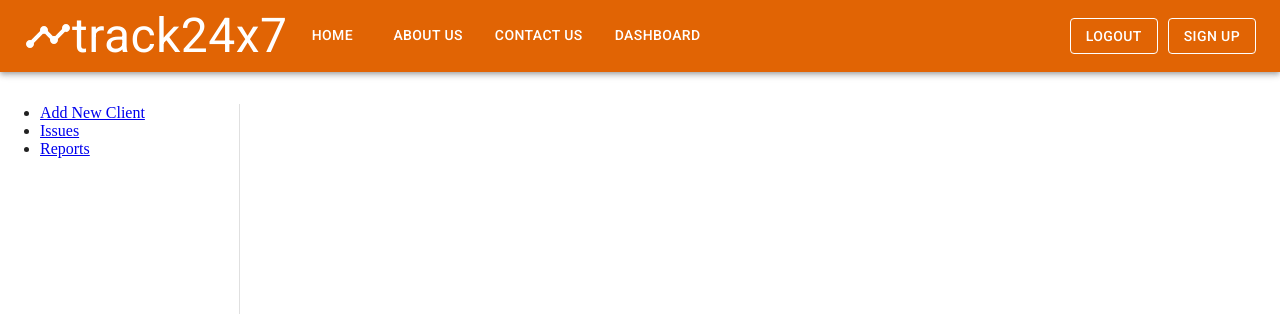
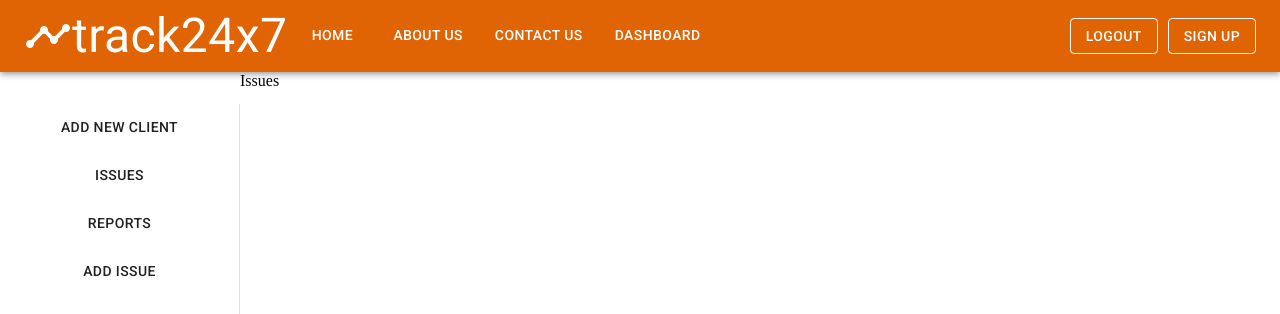
Before and after one commit to rmrokon/track24x7, a React (Create React App) app: page /dashboard in a window 1280 px wide. Shown: the top 314 px of the page. Built offline with nearby package versions, Linux system fonts and the light colour scheme; no server answers.

Commit message:
dashboard tabs implemented

```diff
--- a/src/App.js
+++ b/src/App.js
@@ -13,6 +13,7 @@ import store from './redux/store';
 import Login from "./components/Authentication/Login";
 import SignUp from "./components/Authentication/SignUp";
 import RequireAuth from "./components/Authentication/RequireAuth";
+import AddIssue from "./components/Dashboard/AddIssue";
 
 
 function App() {
@@ -33,9 +34,11 @@ function App() {
             <Route path="/dashboard" element={<RequireAuth>
               <Dashboard></Dashboard>
             </RequireAuth>}>
-              <Route path="addClient" element={<AddClient></AddClient>}></Route>
+              <Route index element={<Issues></Issues>}></Route>
               <Route path="issues" element={<Issues></Issues>}></Route>
+              <Route path="addClient" index element={<AddClient></AddClient>}></Route>
               <Route path="reports" element={<Reports></Reports>}></Route>
+              <Route path="addIssue" element={<AddIssue></AddIssue>}></Route>
             </Route>
 
 
--- /dev/null
+++ b/src/components/Dashboard/AddIssue.js
@@ -0,0 +1,7 @@
+import React from 'react'
+
+export default function AddIssue() {
+    return (
+        <div>AddIssue</div>
+    )
+}
--- a/src/components/Dashboard/Dashboard.js
+++ b/src/components/Dashboard/Dashboard.js
@@ -1,5 +1,5 @@
-import { Grid, Typography, Paper, Drawer, IconButton, Box } from '@mui/material'
-import React from 'react';
+import { Grid, Typography, Paper, Drawer, IconButton, Box, Tabs, Tab } from '@mui/material'
+import React, { useState } from 'react';
 import { Link as RouterLink, Outlet } from "react-router-dom";
 import ExitToAppTwoToneIcon from '@mui/icons-material/ExitToAppTwoTone';
 import { toggleDrawer } from '../../redux';
@@ -25,7 +25,8 @@ const drawerWidth = 240;
 
 function Dashboard() {
     const drawerOpen = useSelector(state => state.drawerOpen);
-    const dispatch = useDispatch()
+    const dispatch = useDispatch();
+    const [value, setvalue] = useState(0);
 
     return (
         <Box>
@@ -54,11 +55,18 @@ function Dashboard() {
                             '& .MuiDrawer-paper': { boxSizing: 'border-box', width: drawerWidth },
                         }}
                     >
-                        <ul>
-                            <li><RouterLink to='/dashboard/addClient'>Add New Client</RouterLink></li>
-                            <li><RouterLink to='/dashboard/issues'>Issues</RouterLink></li>
-                            <li><RouterLink to='/dashboard/reports'>Reports</RouterLink></li>
-                        </ul>
+                        <Tabs
+                            textColor="white"
+                            value={value}
+                            indicatorColor="white"
+                            orientation='vertical'
+                            onChange={(e, value) => setvalue(value)}>
+
+                            <Tab component={RouterLink} to="/dashboard/addClient" label="Add New Client" />
+                            <Tab component={RouterLink} to="/dashboard/issues" label="Issues" />
+                            <Tab component={RouterLink} to="/dashboard/reports" label="Reports" />
+                            <Tab component={RouterLink} to="/dashboard/addIssue" label="Add Issue" />
+                        </Tabs>
 
                     </Drawer>
                     <Drawer
@@ -69,11 +77,18 @@ function Dashboard() {
                         }}
                         open
                     >
-                        <ul>
-                            <li><RouterLink to='/dashboard/addClient'>Add New Client</RouterLink></li>
-                            <li><RouterLink to='/dashboard/issues'>Issues</RouterLink></li>
-                            <li><RouterLink to='/dashboard/reports'>Reports</RouterLink></li>
-                        </ul>
+                        <Tabs
+                            textColor="white"
+                            value={value}
+                            indicatorColor="white"
+                            orientation='vertical'
+                            onChange={(e, value) => setvalue(value)}>
+
+                            <Tab component={RouterLink} to="/dashboard/addClient" label="Add New Client" />
+                            <Tab component={RouterLink} to="/dashboard/issues" label="Issues" />
+                            <Tab component={RouterLink} to="/dashboard/reports" label="Reports" />
+                            <Tab component={RouterLink} to="/dashboard/addIssue" label="Add Issue" />
+                        </Tabs>
                     </Drawer>
                 </Box>
 
```
